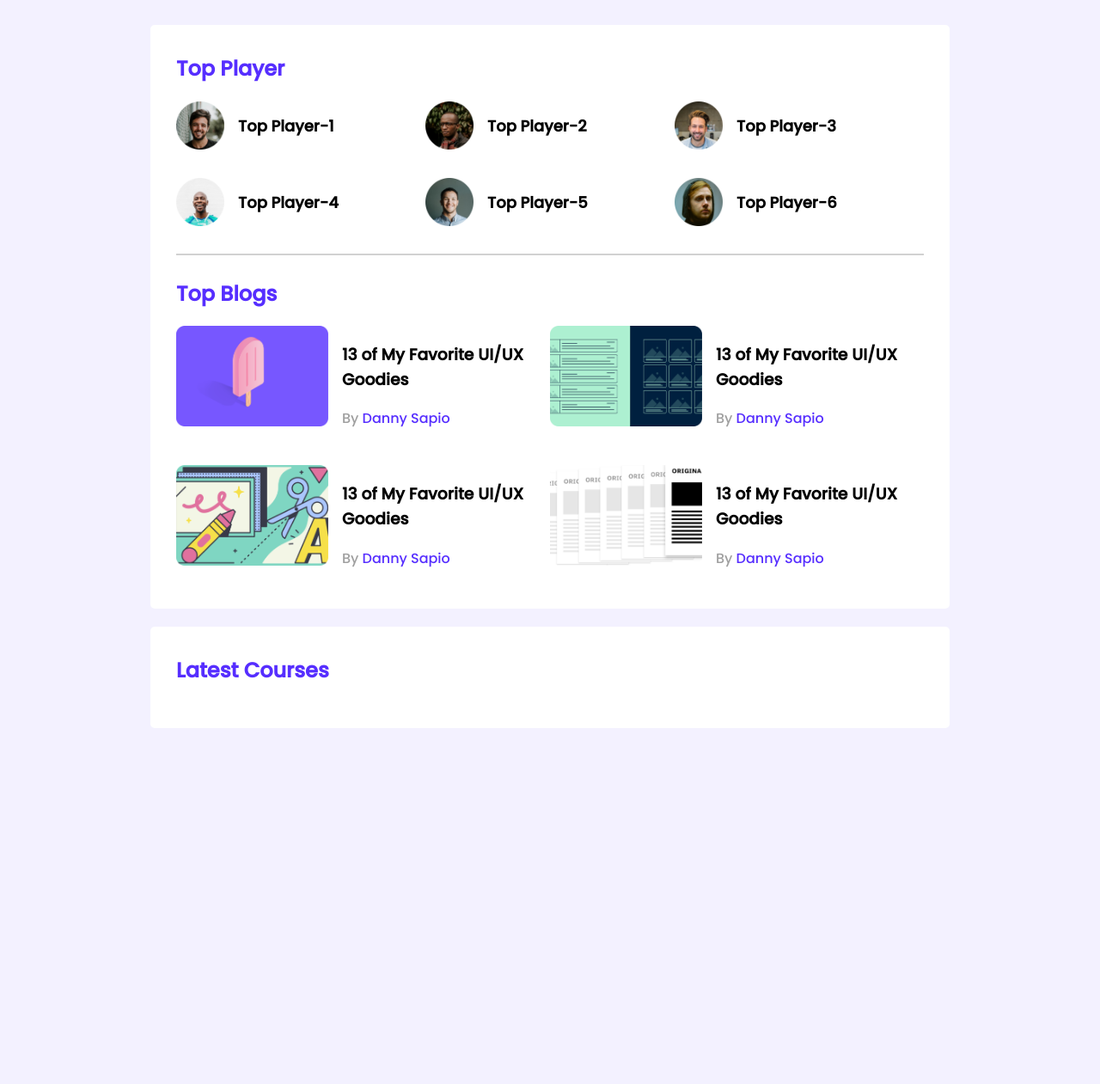
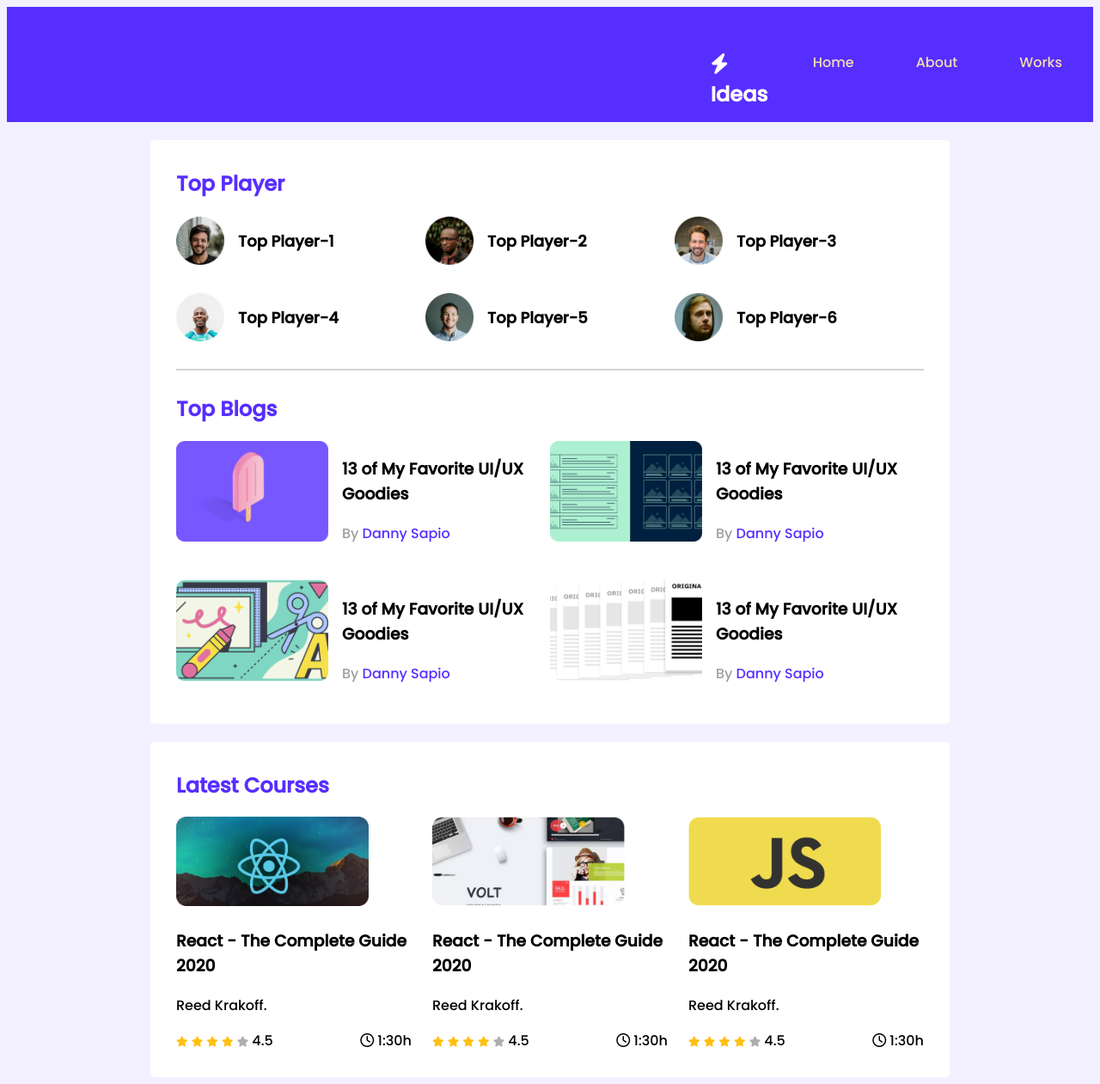
Before and after one commit to shohanur-rahman93/leader-board-css3, a plain HTML site: page index.html in a window 1280 px wide. Shown: the whole page at 86% size. Before the commit the page ends 855 px from the top, so only its background shows below. Drawn offline with Linux system fonts and the light colour scheme.

Commit message:
responsive done

```diff
--- a/index.html
+++ b/index.html
@@ -6,6 +6,9 @@
     <meta http-equiv="X-UA-Compatible" content="IE=edge">
     <meta name="viewport" content="width=device-width, initial-scale=1.0">
     <title>Leader Board</title>
+    <script src="https://kit.fontawesome.com/400c31d100.js" crossorigin="anonymous"></script>
+    <!-- font Awesome -->
+    <script src="https://kit.fontawesome.com/400c31d100.js" crossorigin="anonymous"></script>
     <!-- stylesheet -->
     <link rel="stylesheet" href="styles/styles.css">
 </head>
@@ -13,6 +16,15 @@
 <body>
     <!-- header start -->
     <header>
+
+        <div class="ideas-title">
+            <h2 class="ideas"> <i class="fa-solid fa-bolt"></i>Ideas </h2>
+            <p class="pra">Home</p>
+            <p class="pra">About</p>
+            <p class="pra">Works</p>
+
+
+        </div>
 
     </header>
     <!-- header end -->
@@ -119,10 +131,90 @@
                 </div>
             </div>
         </section>
-<!-- latest courses -->
-<section class="container">
-    <h2 class="section-title">Latest Courses</h2>
-</section>
+        <!-- latest courses -->
+        <section class="container">
+            <h2 class="section-title">Latest Courses</h2>
+            <div class="courses">
+                <div class="course">
+                    <div class="course-banner">
+                        <img src="images/courses/course-1.png" alt="">
+                    </div>
+                    <div class="course-detail">
+                        <h3 class="course-title">React - The Complete Guide 2020</h3>
+                        <p class="course-author">Reed Krakoff.</p>
+                        <div class="course-info">
+                            <div>
+                                <i class="fa-solid fa-star filled"></i>
+                                <i class="fa-solid fa-star filled"></i>
+                                <i class="fa-solid fa-star filled"></i>
+                                <i class="fa-solid fa-star filled"></i>
+                                <i class="fa-solid fa-star empty"></i>
+                                <span>4.5</span>
+                            </div>
+
+
+                            <div class="course-duration">
+                                <i class="fa-regular fa-clock"></i>
+                                1:30h
+                            </div>
+
+                        </div>
+                    </div>
+                </div>
+                <div class="course">
+                    <div class="course-banner">
+                        <img src="images/courses/course-2.png" alt="">
+                    </div>
+                    <div class="course-detail">
+                        <h3 class="course-title">React - The Complete Guide 2020</h3>
+                        <p class="course-author">Reed Krakoff.</p>
+                        <div class="course-info">
+                            <div>
+                                <i class="fa-solid fa-star filled"></i>
+                                <i class="fa-solid fa-star filled"></i>
+                                <i class="fa-solid fa-star filled"></i>
+                                <i class="fa-solid fa-star filled"></i>
+                                <i class="fa-solid fa-star empty"></i>
+                                <span>4.5</span>
+                            </div>
+
+
+                            <div class="course-duration">
+                                <i class="fa-regular fa-clock"></i>
+                                1:30h
+                            </div>
+
+                        </div>
+                    </div>
+                </div>
+                <div class="course">
+                    <div class="course-banner">
+                        <img src="images/courses/course-3.png" alt="">
+                    </div>
+                    <div class="course-detail">
+                        <h3 class="course-title">React - The Complete Guide 2020</h3>
+                        <p class="course-author">Reed Krakoff.</p>
+                        <div class="course-info">
+                            <div>
+                                <i class="fa-solid fa-star filled"></i>
+                                <i class="fa-solid fa-star filled"></i>
+                                <i class="fa-solid fa-star filled"></i>
+                                <i class="fa-solid fa-star filled"></i>
+                                <i class="fa-solid fa-star empty"></i>
+                                <span>4.5</span>
+                            </div>
+
+
+                            <div class="course-duration">
+                                <i class="fa-regular fa-clock"></i>
+                                1:30h
+                            </div>
+
+                        </div>
+                    </div>
+                </div>
+            </div>
+        </section>
     </main>
 </body>
 
--- a/styles/styles.css
+++ b/styles/styles.css
@@ -7,10 +7,41 @@ body {
     background: #F3F1FF;
 }
 
+.ideas-title {
+    justify-content:right;
+
+ display: flex;
+    background-color: #562EFF;
+}
+
+.ideas {
+    padding:29px;
+    color: #FFFFFF;
+    width: 54px;
+height: 36px;
+justify-self:center;
+
+}
+
+.pra {
+    text-align: right;
+ color: wheat;
+
+ padding: 36px;
+
+
+
+}
+
+.nav-title {
+
+
+}
+
 main {
     display: flex;
     flex-direction: column;
-   align-items: center;
+    align-items: center;
 }
 
 .container {
@@ -60,31 +91,99 @@ hr {
 }
 
 /* top bolgs style */
-.blogs{
+.blogs {
     display: grid;
-grid-template-columns: repeat(2,1fr);
-grid-row-gap: 26px ;
+    grid-template-columns: repeat(2, 1fr);
+    grid-row-gap: 26px;
 }
-.blog{
+
+.blog {
     display: flex;
 
 }
-.blog .thumbnail img{
+
+.blog .thumbnail img {
     width: 177px;
     height: 117px;
 }
-.blog-info{
-   margin-left: 16px;
+
+.blog-info {
+    margin-left: 16px;
 }
-.blog-tittle{
+
+.blog-tittle {
     font-size: 20px;
 }
-.blog-author{
+
+.blog-author {
     color: #9F9F9F;
-font-size: 16px;
+    font-size: 16px;
 }
-.blog-author a{
+
+.blog-author a {
     text-decoration: none;
     font-size: 16px;
     color: #562EFF;
 }
+
+/* courses styles */
+.courses {
+    display: grid;
+    grid-template-columns: repeat(3, 1fr);
+    grid-column-gap: 24px;
+}
+
+.course .course-banner img {
+    width: 224px;
+    height: 104px;
+}
+
+.course-info {
+    display: flex;
+    align-items: center;
+    justify-content: space-between;
+}
+
+.fa-star {
+    font-size: 12px;
+}
+
+.fa-star.filled {
+    color: #FFC014;
+}
+
+.fa-star.empty {
+    color: #AEAEAE;
+}
+
+/* Media Queries */
+
+@media only screen and (max-width:688px) {
+    .container {
+        width: 100%;
+    }
+
+    .players,
+    .blogs {
+        grid-template-columns: repeat(1, 1fr);
+    }
+
+    .player,
+    .blogs,
+    .courses {
+        flex-direction: column;
+    }
+
+}
+
+/* tablet */
+@media only screen and (min-width: 688px) and (max-width: 992px) {
+    .container {
+        width: 100%;
+    }
+
+    .players,
+    {
+    grid-template-columns: repeat(2, 1fr);
+}
+}
```
Also changed, not shown: images/blogs/profile.png (added).
